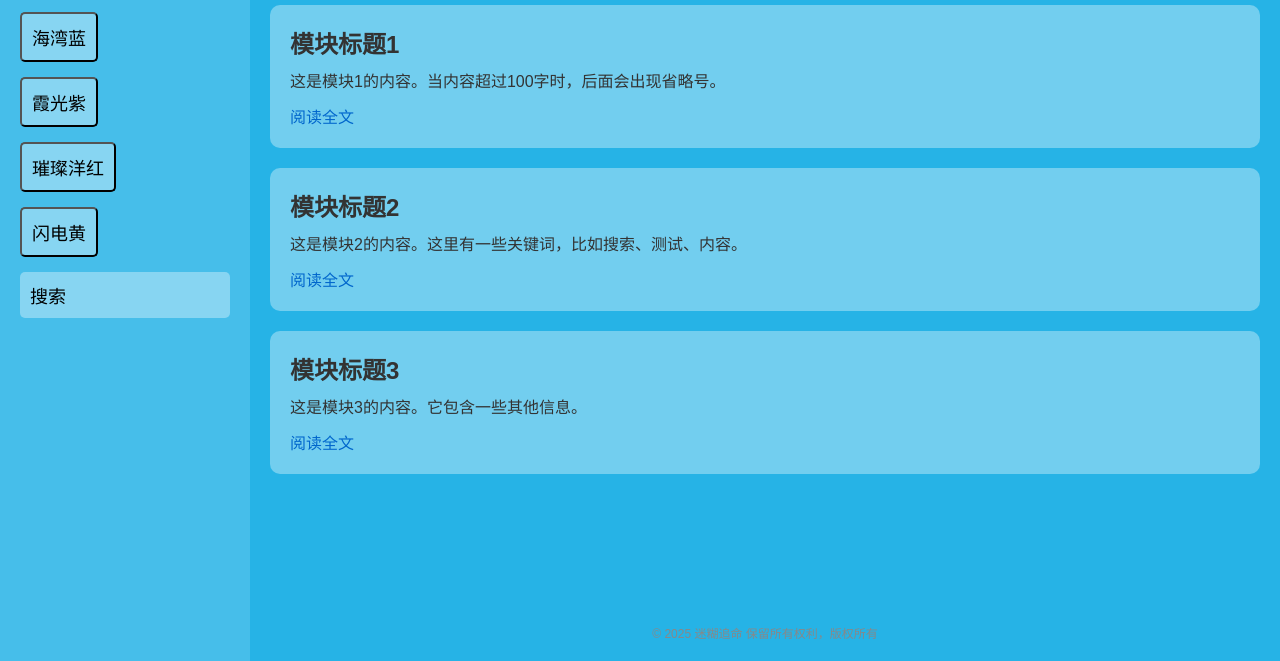
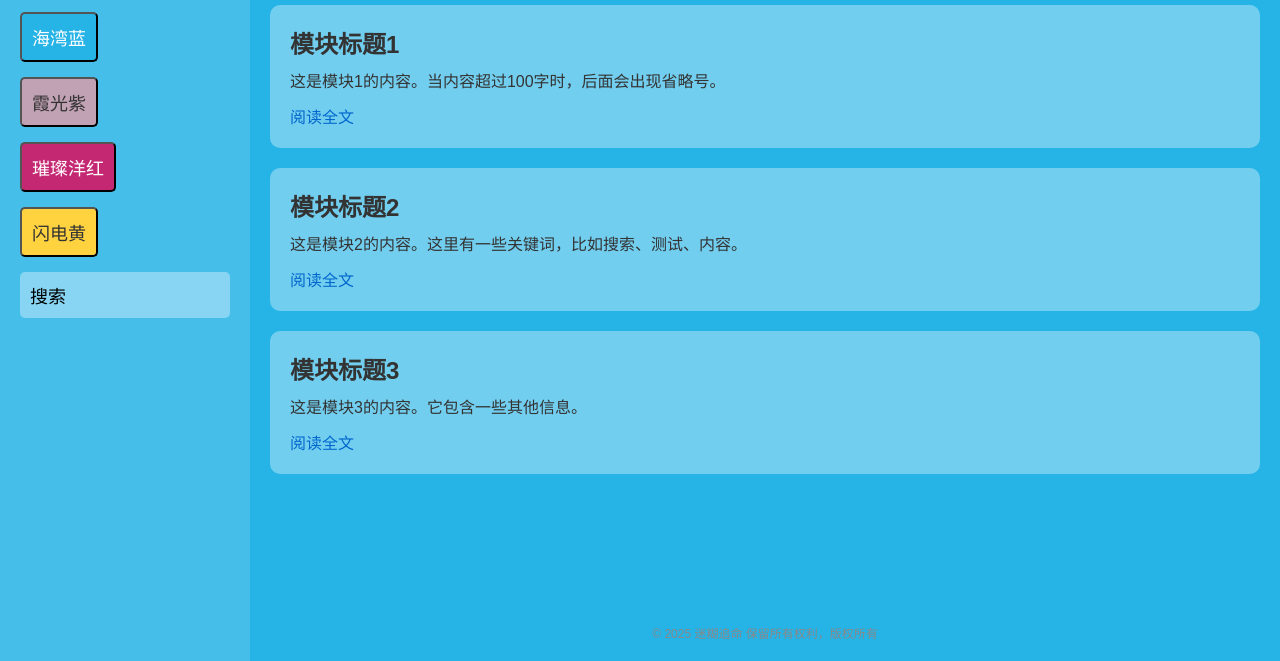
Before and after one commit to mihuzuimin/mihuzhuimin.github.io, a plain HTML site: page index.html in a window 1280 px wide. Shown: the part 139-800 px from the top of the page. Drawn offline with Linux system fonts and the light colour scheme.

Commit message:
Update styles.css

```diff
--- a/styles.css
+++ b/styles.css
@@ -72,6 +72,46 @@ body {
 .nav-links ul li a:hover,
 .nav-links ul li button:hover {
     background: rgba(255, 255, 255, 0.5);
+}
+
+/* 霞光紫按钮样式 */
+#sunset-purple {
+    background-color: rgb(193, 161, 180); /* 霞光紫 */
+    color: #333;
+}
+
+#sunset-purple:hover {
+    background-color: rgba(193, 161, 180, 0.8);
+}
+
+/* 璀璨洋红按钮样式 */
+#vivid-magenta {
+    background-color: rgb(197, 40, 115); /* 璀璨洋红 */
+    color: #fff; /* 文字颜色调整为白色，便于显示 */
+}
+
+#vivid-magenta:hover {
+    background-color: rgba(197, 40, 115, 0.8);
+}
+
+/* 海湾蓝按钮样式 */
+#gulf-blue {
+    background-color: #26b3e6; /* 海湾蓝 */
+    color: #fff; /* 文字颜色调整为白色，便于显示 */
+}
+
+#gulf-blue:hover {
+    background-color: rgba(38, 179, 230, 0.8); /* 海湾蓝，透明度调整 */
+}
+
+/* 闪电黄按钮样式 */
+#lightning-yellow {
+    background-color: rgb(255, 210, 63); /* 闪电黄 */
+    color: #333; /* 文字颜色调整为深灰色，便于显示 */
+}
+
+#lightning-yellow:hover {
+    background-color: rgba(255, 210, 63, 0.8); /* 闪电黄，透明度调整 */
 }
 
 .main-content {
```
